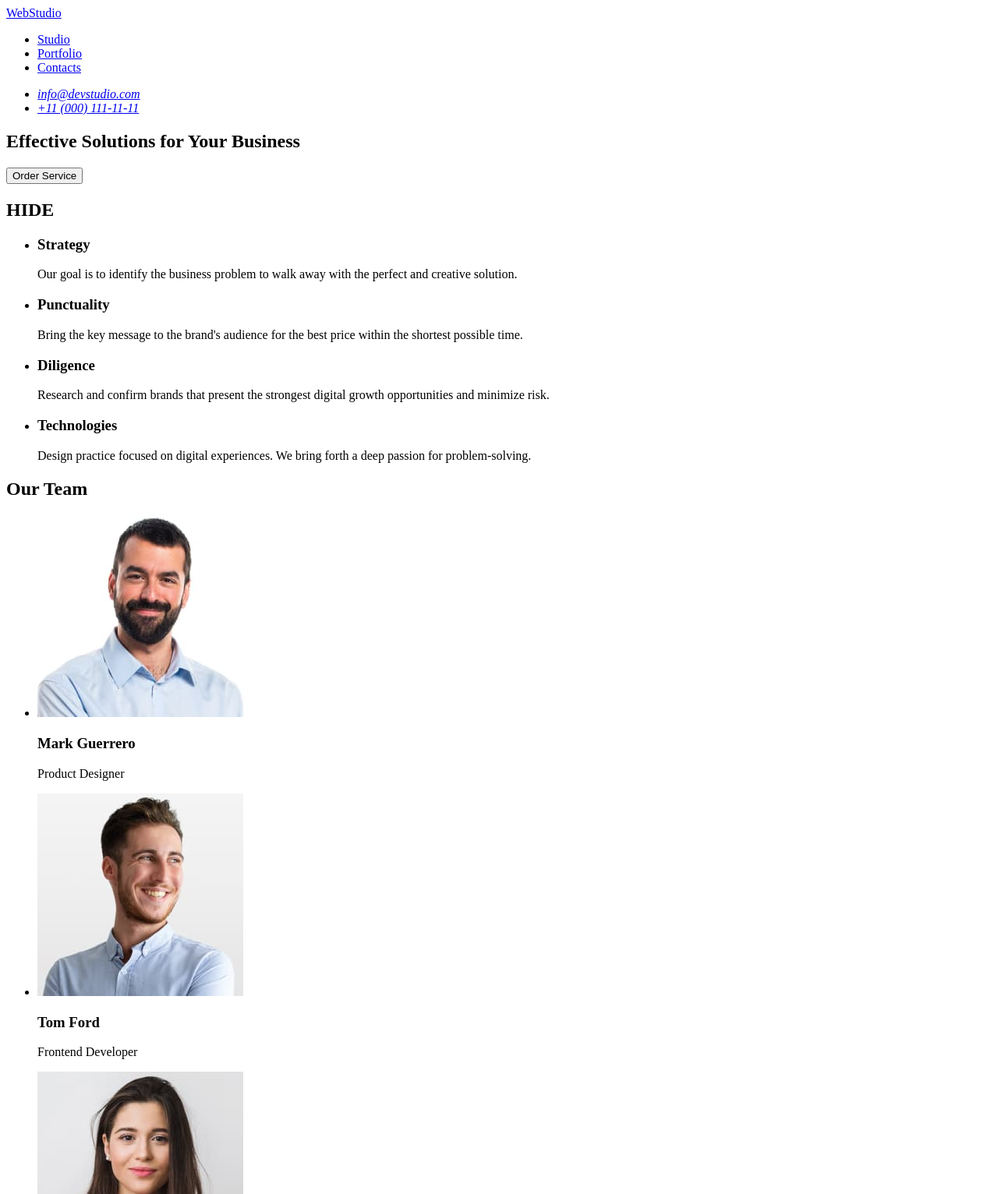
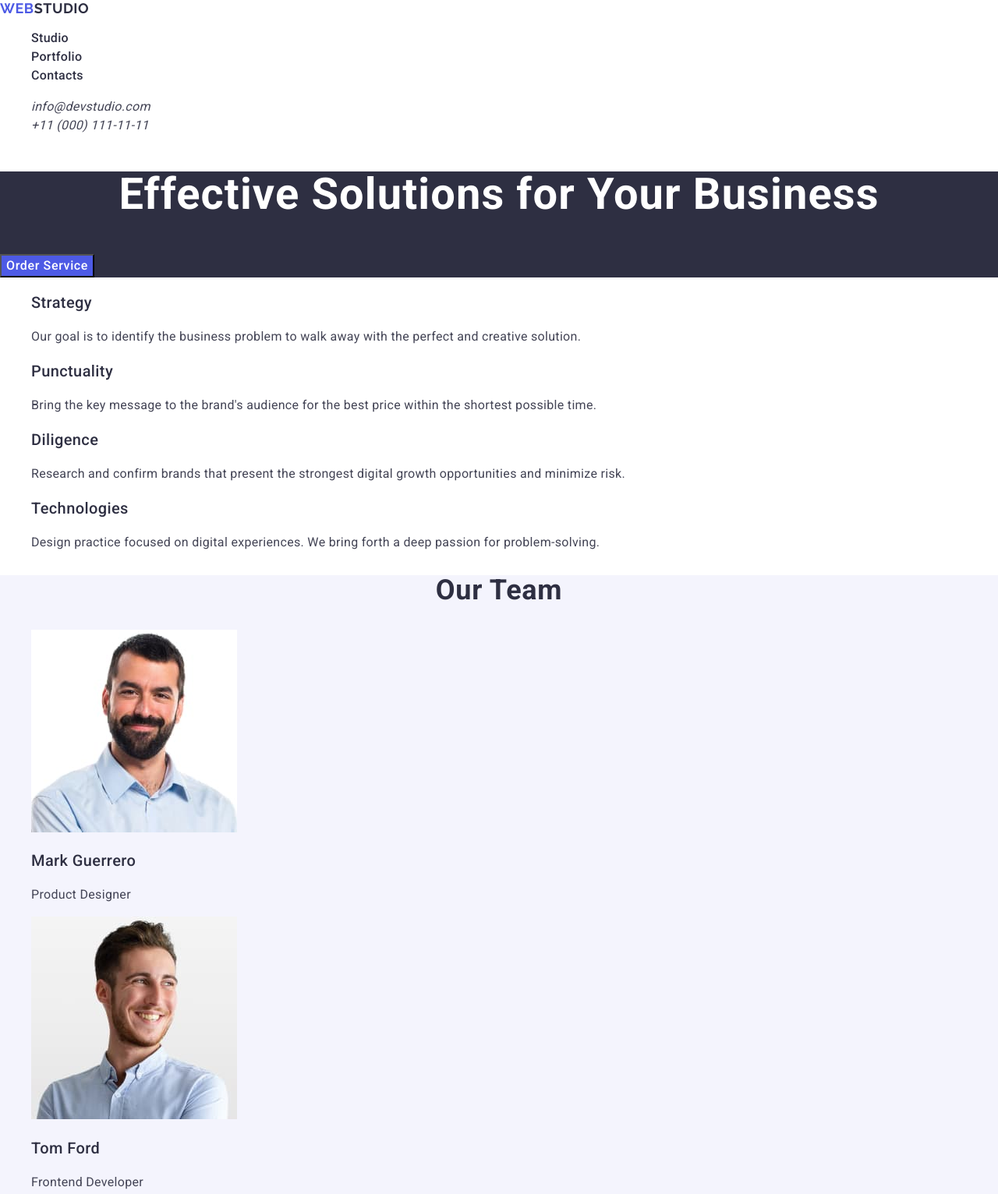
Before and after one commit to Maksym-Yaroshenko/goit-markup-hw-02, a plain HTML site: page index.html in a window 1280 px wide. Shown: the top 1532 px of the page at 78% size. Drawn offline with nearby package versions, Linux system fonts and the light colour scheme.

Commit message:
update-1

```diff
--- /dev/null
+++ b/css/style.css
@@ -0,0 +1,212 @@
+body {
+    background: #FFF;
+    font-family: 'Roboto', sans-serif;
+}
+
+.link {
+    text-decoration: none;
+}
+
+/* Nav */
+
+.logo {
+    color: var(--NAVY-BLUE, #2E2F42);
+    font-family: 'Raleway', sans-serif;
+    font-size: 18px;
+    font-weight: 700;
+    line-height: 1.17;
+    letter-spacing: 0.03em;
+    text-transform: uppercase;
+}
+
+.logo-web {
+    color: var(--IRIS, #4D5AE5);
+    font-family: 'Raleway', sans-serif;
+    font-size: 18px;
+    font-weight: 700;
+    line-height: 1.17;
+    letter-spacing: 0.03em;
+    text-transform: uppercase;
+}
+
+.menu {
+    list-style-type: none;
+}
+
+.menu-link {
+    color: var(--NAVY-BLUE, #2E2F42);
+    font-size: 16px;
+    font-weight: 500;
+    line-height: 1.5;
+    letter-spacing: 0.02em;
+}
+
+.menu-link:hover,
+.menu-link:focus {
+    color: var(--OCEAN, #404BBF);
+    font-size: 16px;
+    font-weight: 500;
+    line-height: 1.5;
+    letter-spacing: 0.02em;
+}
+
+.menu-contact-link {
+    color: var(--SLATE, #434455);
+    font-size: 16px;
+    line-height: 1.5;
+    letter-spacing: 0.02em;
+}
+
+.menu-contact-link:hover,
+.menu-contact-link:focus {
+    color: var(--OCEAN, #404BBF);
+    font-size: 16px;
+    line-height: 1.5;
+    letter-spacing: 0.02em;
+}
+
+/* Section-1 */
+
+.first-section {
+    background: var(--NAVY-BLUE, #2E2F42);
+}
+
+.hero {
+    color: var(--WHITE, #FFF);
+    text-align: center;
+    font-size: 56px;
+    font-weight: 700;
+    line-height: 1.07;
+    letter-spacing: 0.02em;
+}
+
+button {
+    background: var(--IRIS, #4D5AE5);
+    color: var(--WHITE, #FFF);
+    font-size: 16px;
+    font-weight: 500;
+    line-height: 1.5;
+    letter-spacing: 0.04em;
+    cursor: pointer;
+}
+
+button:hover,
+button:focus {
+    background: var(--OCEAN, #404BBF);
+}
+
+/* font-family: 'Raleway', sans-serif;
+font-family: 'Roboto', sans-serif; */
+
+
+/* Section-2 */
+
+.hide {
+    font-size: 0px;
+}
+
+.menu-name-advantages {
+    color: var(--NAVY-BLUE, #2E2F42);
+    font-size: 20px;
+    font-weight: 500;
+    line-height: 1.2;
+    letter-spacing: 0.02em;
+}
+
+.menu-advantages {
+    color: var(--SLATE, #434455);
+    font-size: 16px;
+    line-height: 1.5;
+    letter-spacing: 0.02em;
+}
+
+/* Section-3 */
+
+.third-section {
+    background: var(--CLOUD, #F4F4FD);
+}
+
+.team {
+    color: var(--NAVY-BLUE, #2E2F42);
+    text-align: center;
+    font-size: 36px;
+    font-weight: 700;
+    line-height: 1.11;
+    letter-spacing: 0.02em;
+    text-transform: capitalize;
+}
+
+.menu-team-member {
+    color: var(--NAVY-BLUE, #2E2F42);
+    font-size: 20px;
+    font-weight: 500;
+    line-height: 1.2;
+    letter-spacing: 0.02em;
+}
+
+.menu-profession-team-member {
+    color: var(--SLATE, #434455);
+    font-size: 16px;
+    line-height: 1.5;
+    letter-spacing: 0.02em;
+}
+
+/* Section-4 */
+
+.name-portfolio {
+    color: var(--NAVY-BLUE, #2E2F42);
+    text-align: center;
+    font-size: 36px;
+    font-weight: 700;
+    line-height: 1.11;
+    letter-spacing: 0.02em;
+    text-transform: capitalize;
+}
+
+.menu-option {
+    color: var(--NAVY-BLUE, #2E2F42);
+    font-size: 20px;
+    font-weight: 500;
+    line-height: 1.2;
+    letter-spacing: 0.02em;
+}
+
+.menu-application {
+    color: var(--SLATE, #434455);
+    font-size: 16px;
+    line-height: 1.5;
+    letter-spacing: 0.02em;
+}
+
+/* Footer */
+
+.end-of-page {
+    background: var(--NAVY-BLUE, #2E2F42);
+}
+
+.end-of-page-logo {
+    color: var(--IRIS, #4D5AE5);
+    font-family: 'Raleway', sans-serif;
+    font-size: 18px;
+    font-weight: 700;
+    line-height: 1.16;
+    letter-spacing: 0.03em;
+    text-transform: uppercase;
+}
+
+.end-of-page-logo-web {
+    color: var(--CLOUD, #F4F4FD);
+    font-family: 'Raleway', sans-serif;
+    font-size: 18px;
+    font-weight: 700;
+    line-height: 1.16;
+    letter-spacing: 0.03em;
+    text-transform: uppercase;
+}
+
+.end-of-page-conclusion {
+    color: var(--CLOUD, #F4F4FD);
+    font-size: 16px;
+    line-height: 1.5;
+    letter-spacing: 0.02em;
+}
--- a/index.html
+++ b/index.html
@@ -1,94 +1,147 @@
 <!DOCTYPE html>
 <html lang="en">
+
 <head>
     <meta charset="UTF-8">
     <meta name="viewport" content="width=device-width, initial-scale=1.0">
     <title>Document</title>
+    <link rel="stylesheet" href="https://cdnjs.cloudflare.com/ajax/libs/modern-normalize/2.0.0/modern-normalize.css">
+    <link rel="preconnect" href="https://fonts.googleapis.com">
+    <link rel="preconnect" href="https://fonts.gstatic.com" crossorigin>
+    <link href="https://fonts.googleapis.com/css2?family=Raleway:wght@700&family=Roboto:wght@400;500;700&display=swap"
+        rel="stylesheet">
+    <link rel="stylesheet" href="./css/style.css">
 </head>
+
 <body>
-    <header>
-        <nav>
-            <a href="./index.html">WebStudio</a>
+    <header class="page-header">
+        <nav class="page-main-nav">
+            <a class="logo link" href="./index.html"><span class="logo-web">Web</span>Studio</a>
 
-            <ul>
-                <li>
-                    <a href="./index.html">Studio</a>
+            <ul class="menu">
+                <li class="menu-item">
+                    <a class="menu-link link" href="./index.html">Studio</a>
                 </li>
                 <li>
-                    <a href="./index.html">Portfolio</a>
+                    <a class="menu-link link" href="./index.html">Portfolio</a>
                 </li>
                 <li>
-                    <a href="./index.html">Contacts</a>
+                    <a class="menu-link link" href="./index.html">Contacts</a>
                 </li>
             </ul>
         </nav>
         <address>
-            <ul>
-                <li>
-                    <a href="mailto:info@devstudio.com">info@devstudio.com</a>
+            <ul class="menu">
+                <li class="menu-item">
+                    <a class="menu-contact-link link" href="mailto:info@devstudio.com">info@devstudio.com</a>
                 </li>
-                <li>
-                    <a href="tel:+110001111111">+11 (000) 111-11-11</a>
+                <li class="menu-item">
+                    <a class="menu-contact-link link" href="tel:+110001111111">+11 (000) 111-11-11</a>
                 </li>
             </ul>
         </address>
     </header>
     <main>
-        <section>
-            <h1>Effective Solutions for Your Business</h1>
+        <section class="first-section">
+            <h1 class="hero">Effective Solutions for Your Business</h1>
             <button type="button">Order Service</button>
         </section>
         <section>
-            <h2>HIDE</h2>
-            <ul>
-                <li>
-                    <h3>Strategy</h3>
-                    <p>Our goal is to identify the business
+            <h2 class="hide">HIDE</h2>
+            <ul class="menu">
+                <li class="menu-item">
+                    <h3 class="menu-name-advantages">Strategy</h3>
+                    <p class="menu-advantages">Our goal is to identify the business
                         problem to walk away with the perfect and creative solution. </p>
                 </li>
-                <li>
-                    <h3>Punctuality</h3>
-                    <p>Bring the key message to the brand's audience for the best price within the shortest possible time.</p>
+                <li class="menu-item">
+                    <h3 class="menu-name-advantages">Punctuality</h3>
+                    <p class="menu-advantages">Bring the key message to the brand's audience for the best price within
+                        the shortest possible
+                        time.</p>
+                </li>
+                <li class="menu-item">
+                    <h3 class="menu-name-advantages">Diligence</h3>
+                    <p class="menu-advantages">Research and confirm brands that present the strongest digital growth
+                        opportunities and minimize
+                        risk.</p>
+                </li>
+                <li class="menu-item">
+                    <h3 class="menu-name-advantages">Technologies</h3>
+                    <p class="menu-advantages">Design practice focused on digital experiences. We bring forth a deep
+                        passion for
+                        problem-solving.</p>
+                </li>
+            </ul>
+        </section>
+        <section class="third-section">
+            <h2 class="team">Our Team</h2>
+            <ul class="menu">
+                <li class="list-item">
+                    <img class="menu-img-team" src="./images/img1.jpg" alt="photo of a person" width="264">
+                    <h3 class="menu-team-member">Mark Guerrero</h3>
+                    <p class="menu-profession-team-member">Product Designer</p>
                 </li>
                 <li>
-                    <h3>Diligence</h3>
-                    <p>Research and confirm brands that present the strongest digital growth opportunities and minimize risk.</p>
+                    <img class="menu-img-team" src="./images/img2.jpg" alt="photo of a person" width="264">
+                    <h3 class="menu-team-member">Tom Ford</h3>
+                    <p class="menu-profession-team-member">Frontend Developer</p>
                 </li>
                 <li>
-                    <h3>Technologies</h3>
-                    <p>Design practice focused on digital experiences. We bring forth a deep passion for problem-solving.</p>
+                    <img class="menu-img-team" src="./images/img3.jpg" alt="photo of a person" width="264">
+                    <h3 class="menu-team-member">Camila Garcia</h3>
+                    <p class="menu-profession-team-member">Marketing</p>
+                </li>
+                <li>
+                    <img class="menu-img-team" src="./images/img4.jpg" alt="photo of a person" width="264">
+                    <h3 class="menu-team-member">Daniel Wilson</h3>
+                    <p class="menu-profession-team-member">UI Designer</p>
                 </li>
             </ul>
         </section>
         <section>
-            <h2>Our Team</h2>
-        <ul>
-            <li>
-                <img src="./images/img1.jpg" alt="photo of a person" width="264">
-                <h3>Mark Guerrero</h3>
-                <p>Product Designer</p>
+            <h2 class="name-portfolio">Our Portfolio</h2>
+            <ul class="menu">
+                <li class="list-item">
+                    <img class="menu-img-option" src="./images/img-1.jpg" alt="Banking App" width="360" height="300">
+                    <h3 class="menu-option">Banking App</h3>
+                    <p class="menu-application">App</p>
                 </li>
                 <li>
-                <img src="./images/img2.jpg" alt="photo of a person" width="264">
-                <h3>Tom Ford</h3>
-                <p>Frontend Developer</p>
+                    <img class="menu-img-option" src="./images/img-2.jpg" alt="Cashless Payment" width="360"
+                        height="300">
+                    <h3 class="menu-option">Cashless Payment</h3>
+                    <p class="menu-application">Marketing</p>
                 </li>
                 <li>
-                <img src="./images/img3.jpg" alt="photo of a person" width="264">
-                <h3>Camila Garcia</h3>
-                <p>Marketing</p>
+                    <img class="menu-img-option" src="./images/img-3.jpg" alt="Meditation App" width="360" height="300">
+                    <h3 class="menu-option">Meditation App</h3>
+                    <p class="menu-application">App</p>
                 </li>
                 <li>
-                <img src="./images/img4.jpg" alt="photo of a person" width="264">
-                <h3>Daniel Wilson</h3>
-                <p>UI Designer</p>
+                    <img class="menu-img-option" src="./images/img-4.jpg" alt="Taxi Service" width="360" height="300">
+                    <h3 class="menu-option">Taxi Service</h3>
+                    <p class="menu-application">Marketing</p>
+                </li>
+                <li>
+                    <img class="menu-img-option" src="./images/img-5.jpg" alt="Screen Illustrations" width="360"
+                        height="300">
+                    <h3 class="menu-option">Screen Illustrations</h3>
+                    <p class="menu-application">Design</p>
+                </li>
+                <li>
+                    <img class="menu-img-option" src="./images/img-6.jpg" alt="Online Courses" width="360" height="300">
+                    <h3 class="menu-option">Online Courses</h3>
+                    <p class="menu-application">Marketing</p>
                 </li>
             </ul>
         </section>
     </main>
-    <footer>
-        <a href="./index.html">WebStudio</a>
-        <p>Increase the flow of customers and sales for your business with digital marketing & growth solutions.</p>
+    <footer class="end-of-page">
+        <a class="end-of-page-logo link" href="./index.html"><span class="end-of-page-logo-web">Web</span>Studio</a>
+        <p class="end-of-page-conclusion">Increase the flow of customers and sales for your business with digital
+            marketing & growth solutions.</p>
     </footer>
 </body>
+
 </html>
```
Also changed, not shown: images/img-1.jpg (added), images/img-2.jpg (added), images/img-3.jpg (added), images/img-4.jpg (added), images/img-5.jpg (added), images/img-6.jpg (added). Lines whose indentation alone changed are shown as unchanged.
